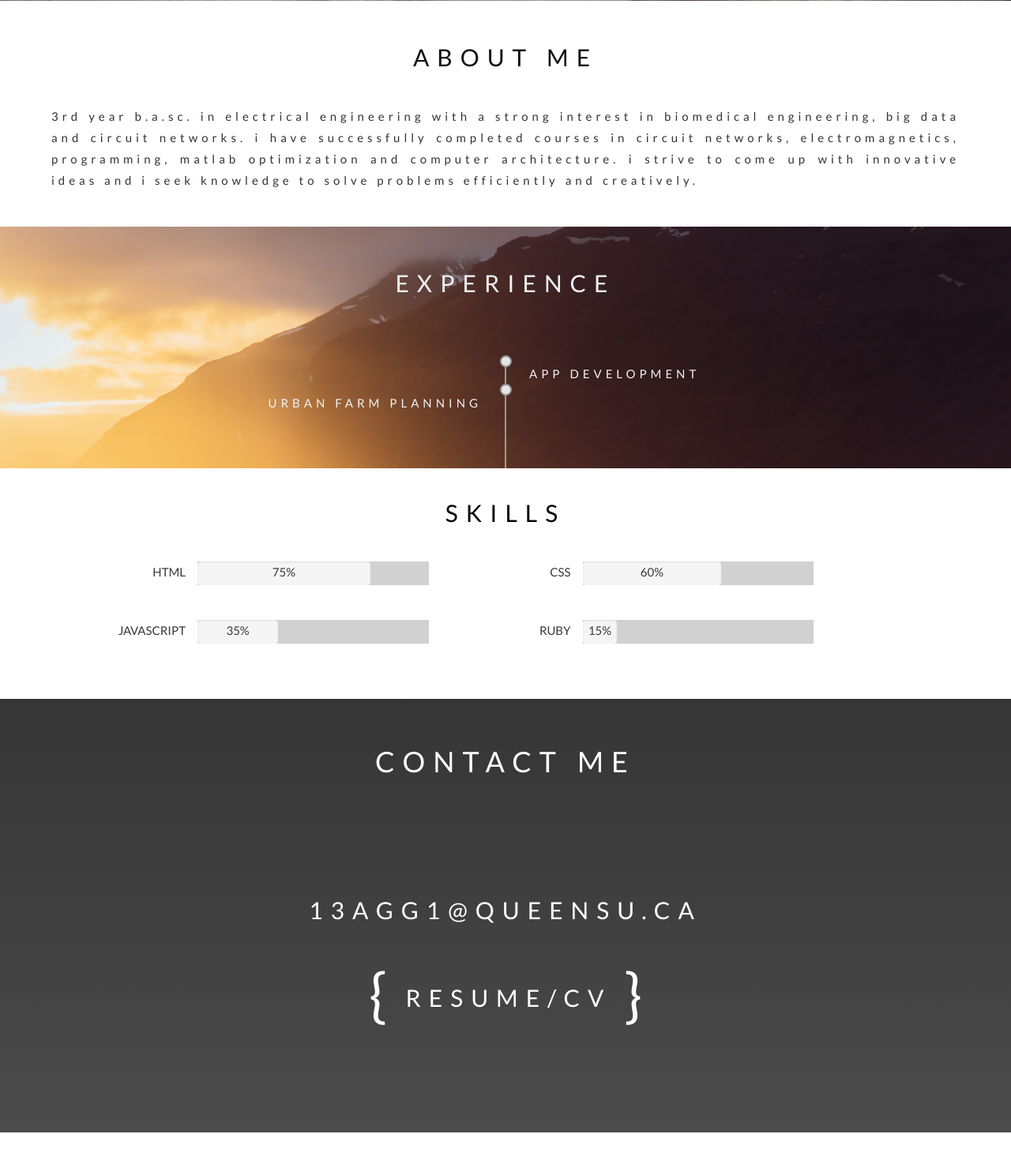
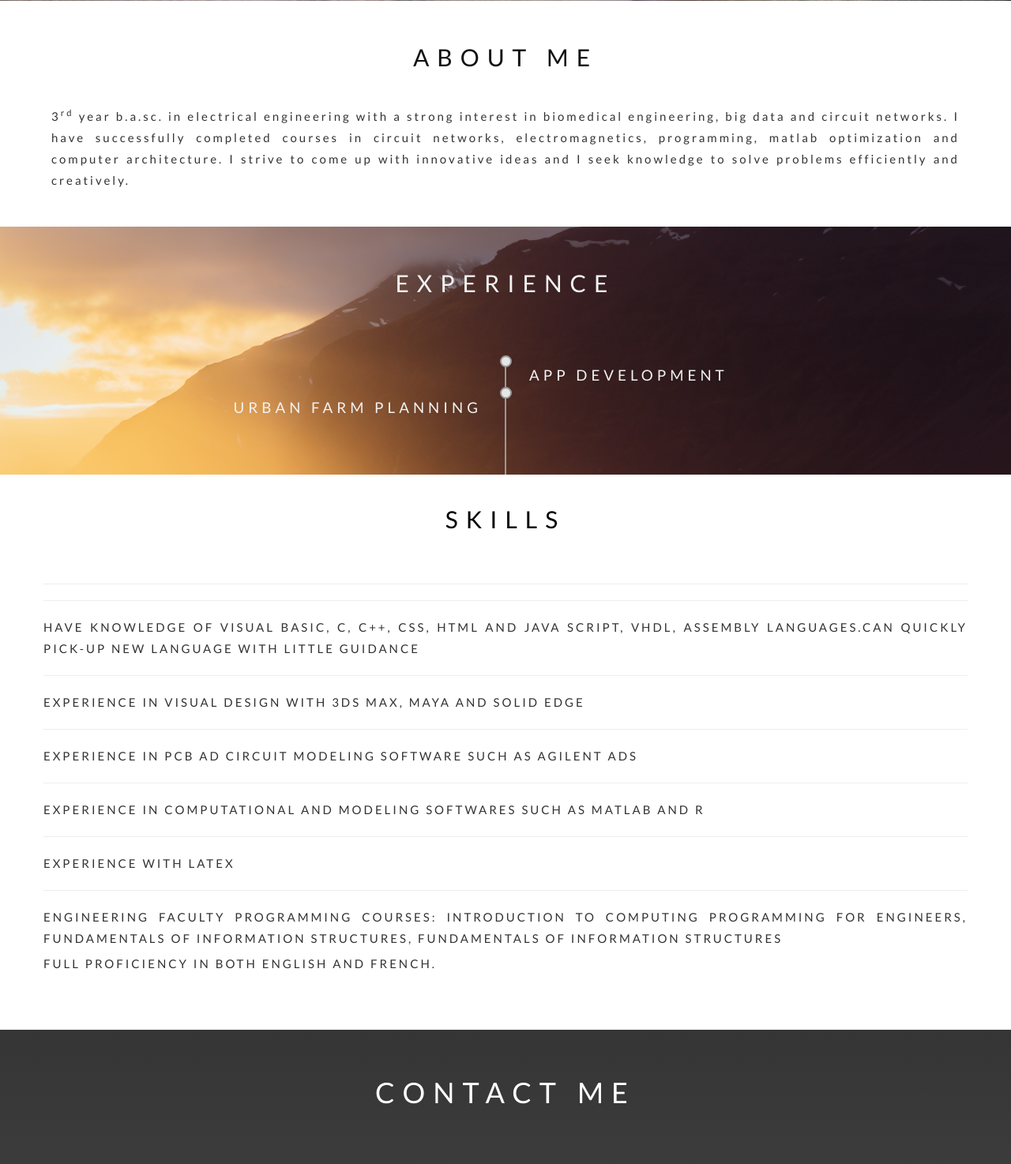
Before and after one commit to alexandregranzerguay/alexandregranzerguay.github.io, a PHP site: page /index.html in a window 1280 px wide. Shown: the part 799-2273 px from the top of the page at 79% size. Before the commit the page ends 2233 px from the top, so only its background shows below. Run offline with PHP 8.4, Linux system fonts and the light colour scheme; some web fonts are replaced.

Commit message:
Update To all

```diff
--- a/app.js
+++ b/app.js
@@ -1,5 +1,7 @@
 var main = function() {
 	/*make menu appear*/
+	width_timeline = $('.timeline-jumbotron').width();
+	console.log(width_timeline);
 	$('.icon-menu span').click(function(){
 		if($('.menu').hasClass("clsd")){
 			$('.menu').animate({
@@ -16,6 +18,10 @@ var main = function() {
 			$('.menu').addClass("clsd");
 		}
 	});
+	if(width_timeline<= 1000){
+		$('.timeline-jumbotron').find('.item').addClass('small');
+		$('.timeline-jumbotron').find('h2').addClass('small');
+	}
 	$('.timeline .item').click(function(){
 		if($(this).hasClass('current')){
 			$('.item').removeClass('current');
--- a/index.html
+++ b/index.html
@@ -78,7 +78,7 @@
 	</div>
 	<div class="about-me row">
 				<h2>About Me</h2>
-				<p style="text-transform: lowercase; letter-spacing:5px;">3RD YEAR B.A.SC. IN ELECTRICAL ENGINEERING WITH A STRONG INTEREST IN BIOMEDICAL ENGINEERING, BIG DATA AND CIRCUIT NETWORKS. I HAVE SUCCESSFULLY COMPLETED COURSES IN CIRCUIT NETWORKS, ELECTROMAGNETICS, PROGRAMMING, MATLAB OPTIMIZATION AND COMPUTER ARCHITECTURE. I STRIVE TO COME UP WITH INNOVATIVE IDEAS AND I SEEK KNOWLEDGE TO SOLVE PROBLEMS EFFICIENTLY AND CREATIVELY.</p>
+				<p style="letter-spacing:3px;">3<sup>rd</sup> year b.a.sc. in electrical engineering with a strong interest in biomedical engineering, big data and circuit networks. I have successfully completed courses in circuit networks, electromagnetics, programming, matlab optimization and computer architecture. I strive to come up with innovative ideas and I seek knowledge to solve problems efficiently and creatively.</p>
 	</div>
 	<div class="timeline-jumbotron">
 		<div class="container">
@@ -90,12 +90,14 @@
 
 								<div class="item">
 								  <h2 class="title">APP DEVELOPMENT</h2>
-								  <p class="description">my team and i were tasked with the development of an app to help the social intergration of people with visual impairements. we were limited to the use of appinventor for this project. we created an application that helps people with visual impairements to vocally store, categorize and search contacts through the use of tags.</p>
+								  <p class="description">MY TEAM HAD TO DEVELOP AN APP TO FACILITATE THE SOCIAL INTERGRATION OF PEOPLE WITH VISUAL IMPAIRMENT.
+								  I OVERSAW THE DEVELOPMENT OF A VOICE CONTROLLED USER-INTERFACE. I BRIDGED THE INTERFACE TO AN SQL DATABASE AND ENSURED THE ALGORITHM RAN SMOOTHLY THROUGH THE APP. I MADE SURE THE USER COULD PROPERLY INTERACT WITH THE APP AND PROPERLY STORE, CATEGORIZE, SEARCH AND READ CONTACTS USING TAGS.
+									</p>
 								</div>
 
 								<div class="item">
 								  <h2 class="title">URBAN FARM PLANNING</h2>
-								  <p class="description">this project was focused around the development of a farm in an urban area. through the use of online and field research we created a complete project plan to develop an efficient and eco-friendly farm in downtown montreal.</p>
+								  <p class="description">THIS PROJECT WAS FOCUSED AROUND THE DEVELOPMENT OF A FARM IN AN URBAN AREA. I OVERSAW FIELD RESEARCH IN MONTREAL AND HAD TO FIND THE RIGHT PROPERTY AND TARGET CUSTOMER FOR THIS PROJECT. THIS TRANSLATED INTO TANGIBLE NUMBERS DURING THE CONCEPTUALIZATION OF THE PROJECT. I DEVELOPED THE FLOOR PLAN AND STRUCTURAL PLAN FOR THE FARM. I ALSO ENSURED THE TIMELINE OF THE PROJECT WAS RESPECTED.</p>
 								</div>
 							  </div>
 							</div>
@@ -104,6 +106,18 @@
 	</div>
 	<div class="skills container">
 				<h2>SKILLS</h2>
+				<div>
+					<ul>
+						<hr></hr><hr></hr><li>HAVE KNOWLEDGE OF VISUAL BASIC, C, C++, CSS, HTML AND JAVA 	SCRIPT, VHDL, ASSEMBLY LANGUAGES.CAN QUICKLY PICK-UP NEW LANGUAGE WITH LITTLE GUIDANCE</li>
+						<hr><li>EXPERIENCE IN VISUAL DESIGN WITH 3DS MAX, MAYA AND SOLID EDGE</li>
+						<hr><li>EXPERIENCE IN PCB AD CIRCUIT MODELING SOFTWARE SUCH AS AGILENT ADS</li>
+						<hr><li>EXPERIENCE IN COMPUTATIONAL AND MODELING SOFTWARES SUCH AS MATLAB AND R</li>
+						<hr><li>EXPERIENCE WITH LATEX</li>
+						<hr><li>ENGINEERING FACULTY PROGRAMMING COURSES: INTRODUCTION TO COMPUTING PROGRAMMING FOR ENGINEERS, FUNDAMENTALS OF INFORMATION STRUCTURES, FUNDAMENTALS OF INFORMATION STRUCTURES</li>
+						<li>FULL PROFICIENCY IN BOTH ENGLISH AND FRENCH.</li>
+					</ul>
+				</div>
+				<div style="display:none;">
 					<div class="col-xs-2"> 	<p>HTML</p> </div>
 					<div class="col-xs-3 skill">
 						<div class="progress html">
@@ -127,6 +141,7 @@
 						</div>
 					</div>
 					<div class="col-xs-2"> &nbsp </div>
+				</div>
 	</div>
 	<div class="row contact" id="grad">
 		<div class="container">
--- a/main.css
+++ b/main.css
@@ -178,6 +178,8 @@ body, html {
 
 .timeline .item .description{
 	display:none;
+	font-size: 0.75rem;
+	letter-spacing: 5px;
 }
 .timeline-jumbotron .section-title {
   font-size: 2rem;
@@ -188,6 +190,110 @@ body, html {
 }
 .timeline .item .title {
 	letter-spacing: 5px;
+	font-size: 1.25rem;
+}
+@media (max-width: 40rem) {
+  .timeline .item {
+    width: 100%;
+    float: none;
+    margin-top: 0;
+    margin-bottom: 3rem;
+  }
+}
+.timeline .item:before {
+  content: '';
+  position: absolute;
+  top: 0.3rem;
+  width: 1rem;
+  height: 1rem;
+  border: 2px solid #999999;
+  border-radius: 50%;
+  background-color: #e6e6e6;
+}
+.timeline .item:hover:before {
+  background-color: #999999;
+}
+
+.timeline .item:first-child {
+  margin-top: 0;
+}
+
+.timeline .item:nth-child(odd) {
+  float: right;
+  padding-left: 2rem;
+}
+.timeline .item:nth-child(odd):before {
+  left: -0.5rem;
+}
+
+.timeline .item:nth-child(even) {
+  padding-right: 2rem;
+}
+@media (max-width: 40rem) {
+  .timeline .item:nth-child(even) {
+    padding-right: 0;
+    padding-left: 2rem;
+  }
+}
+.timeline .item:nth-child(even):before {
+  right: -0.5rem;
+}
+@media (max-width: 40rem) {
+  .timeline .item:nth-child(even):before {
+    left: -0.5rem;
+  }
+}
+
+.timeline .item h2 {
+  display: block;
+  margin-bottom: 1rem;
+  font-size: 100%;
+}
+
+.timeline .item:nth-child(even) h2 {
+  text-align: right;
+}
+@media (max-width: 40rem) {
+  .timeline .item:nth-child(even) h2 {
+    text-align: left;
+  }
+}
+
+
+
+
+
+@media (max-width: 40rem) {
+  .timeline {
+    background-position: 2rem 0;
+  }
+}
+
+.timeline .item{
+  position: relative;
+  display: block;
+  cursor: pointer;
+  width: 50%;
+  float: left;
+  clear: both;
+  margin-top: -1rem;
+}
+
+.timeline .item .description{
+	display:none;
+	font-size: 0.75rem;
+	letter-spacing: 5px;
+}
+.timeline-jumbotron .section-title {
+  font-size: 2rem;
+  color: #f2f2f2;
+  text-align:center;
+  letter-spacing: 10px;
+  padding-top:25px;
+}
+.timeline .item .title {
+	letter-spacing: 5px;
+	font-size: 1.25rem;
 }
 @media (max-width: 40rem) {
   .timeline .item {
@@ -301,6 +407,16 @@ body, html {
 .skills .seperator {
 	margin-bottom: 20px;
 }
+
+.skills ul{
+	margin-top: 30px;
+	list-style: none;
+}
+.skills ul li{
+	margin-top:5px;
+	letter-spacing: 3px;
+}
+
 .contact {
 	height: auto;
 
```
Also changed, not shown: 1 other file.
